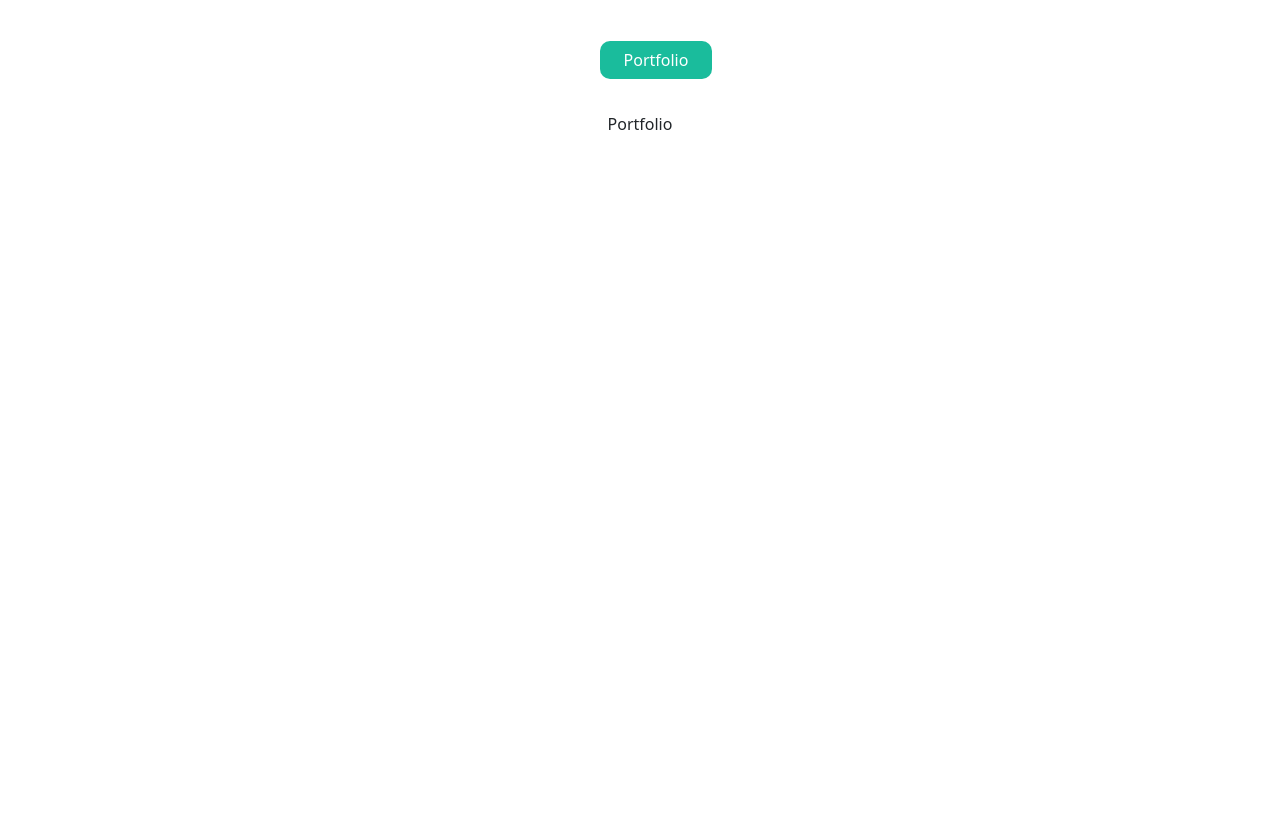
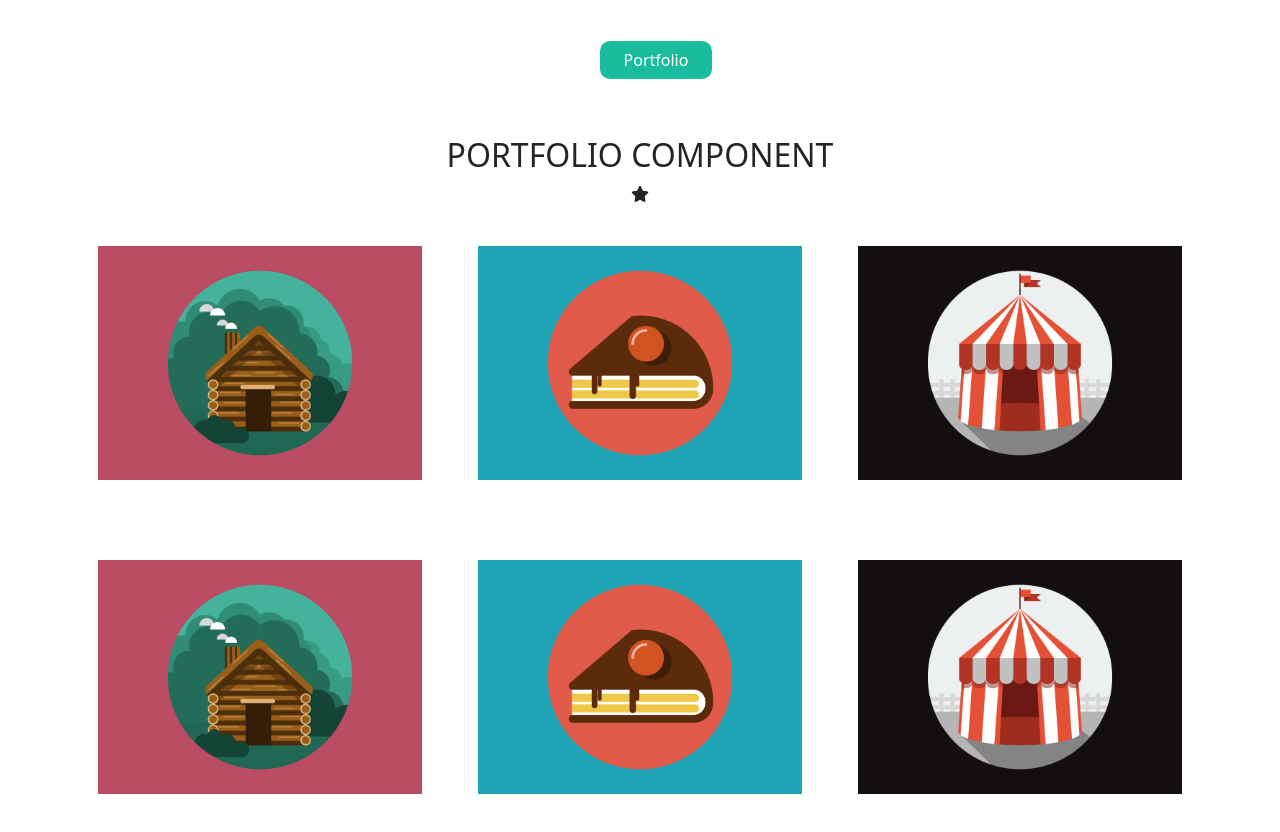
Before and after one commit to Mmy2000/First-React-Project, a React (Vite) app in the folder fisrt-project/: page /portfolio in a window 1280 px wide. Shown: the top 832 px of the page. Before the commit the page ends 800 px from the top, so only its background shows below. Built offline with nearby package versions, Linux system fonts and the light colour scheme.

Commit message:
finishing portfolio styling

```diff
--- a/fisrt-project/src/componet/Portfolio/Portfolio.jsx
+++ b/fisrt-project/src/componet/Portfolio/Portfolio.jsx
@@ -1,7 +1,74 @@
-import React from 'react'
-
+import React from "react";
+import image1 from "../../assets/port1.png";
+import image2 from "../../assets/port2.png";
+import image3 from "../../assets/port3.png";
 export default function Portfolio() {
   return (
-    <div>Portfolio</div>
-  )
+    <>
+      <section className="">
+        <div className="container pt-32 ">
+          <h2 className="text-slate-700 pt-4 text-4xl font-bold">
+            PORTFOLIO COMPONENT
+          </h2>
+          <div className="lines mb-2 ">
+            <div className="line-1 bg-slate-700"></div>
+            <i className="fa-solid fa-star mx-4"></i>
+            <div className="line-1  bg-slate-700 "></div>
+          </div>
+          <div className="row gy-4">
+            <div className="col-md-4">
+              <div className="inner p-3 rounded-lg  cursor-pointer relative">
+                <img className="rounded-lg" src={image1} alt="" />
+                <div className="cover absolute top-0 opacity-0 hover:opacity-100 flex items-center justify-center text-white left-0 right-0 bottom-0 bg-red-600">
+                  <i className="fa-solid fa-plus text-8xl"></i>
+                </div>
+              </div>
+            </div>
+            <div className="col-md-4">
+              <div className="inner p-3 rounded-lg  cursor-pointer relative">
+                <img className="rounded-lg" src={image2} alt="" />
+                <div className="cover absolute top-0 opacity-0 hover:opacity-100 flex items-center justify-center text-white left-0 right-0 bottom-0 bg-red-600">
+                  <i className="fa-solid fa-plus text-8xl"></i>
+                </div>
+              </div>
+            </div>
+            <div className="col-md-4">
+              <div className="inner p-3 rounded-lg  cursor-pointer relative">
+                <img className="rounded-lg" src={image3} alt="" />
+                <div className="cover absolute top-0 opacity-0 hover:opacity-100 flex items-center justify-center text-white left-0 right-0 bottom-0 bg-red-600">
+                  <i className="fa-solid fa-plus text-8xl"></i>
+                </div>
+              </div>
+            </div>
+            <div className="col-md-4">
+              <div className="inner p-3 rounded-lg  cursor-pointer relative">
+                <img className="rounded-lg" src={image1} alt="" />
+                <div className="cover absolute top-0 opacity-0 hover:opacity-100 flex items-center justify-center text-white left-0 right-0 bottom-0 bg-red-600">
+                  <i className="fa-solid fa-plus text-8xl"></i>
+                </div>
+              </div>
+            </div>
+            <div className="col-md-4">
+              <div className="inner p-3 rounded-lg  cursor-pointer relative">
+                <img className="rounded-lg" src={image2} alt="" />
+                <div className="cover absolute top-0 opacity-0 hover:opacity-100 flex items-center justify-center text-white left-0 right-0 bottom-0 bg-red-600">
+                  <i className="fa-solid fa-plus text-8xl"></i>
+                </div>
+              </div>
+            </div>
+            <div className="col-md-4">
+              <div className="inner p-3 rounded-lg  cursor-pointer relative">
+                <img className="rounded-lg" src={image3} alt="" />
+                <div className="cover absolute top-0 opacity-0 hover:opacity-100 flex items-center justify-center text-white left-0 right-0 bottom-0 bg-red-600">
+                  <i className="fa-solid fa-plus text-8xl"></i>
+                </div>
+              </div>
+            </div>
+
+
+          </div>
+        </div>
+      </section>
+    </>
+  );
 }
```
Also changed, not shown: fisrt-project/src/assets/port1.png (renamed from fisrt-project/src/assets/poert1.png), fisrt-project/src/index.css (line endings or trailing spaces).
